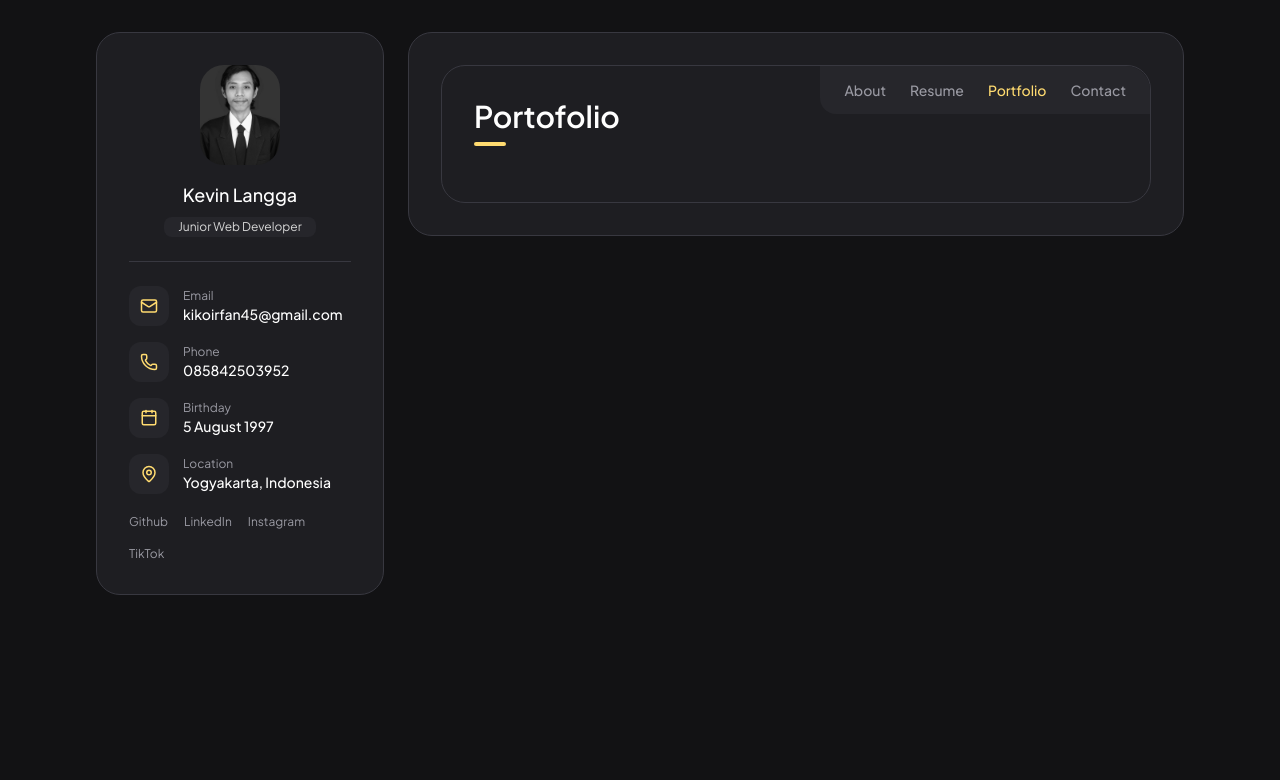
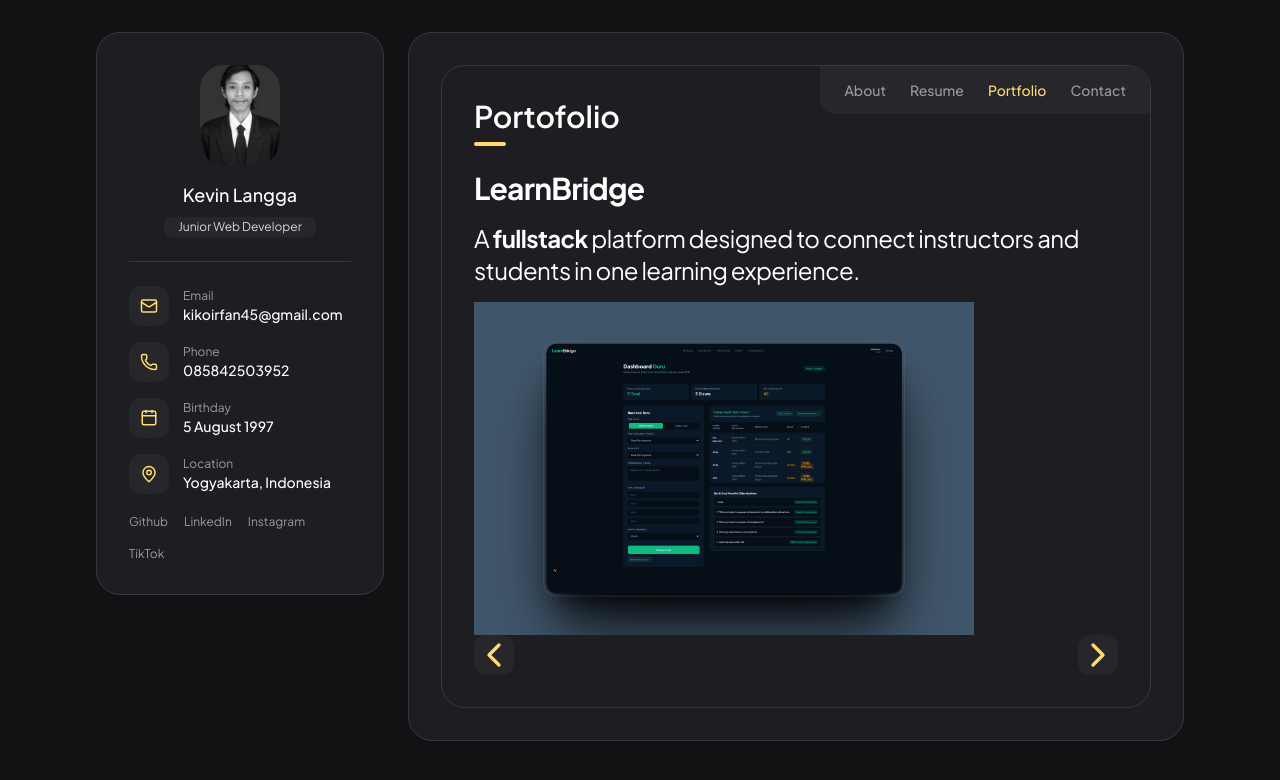
Before and after one commit to Kevin12er/PortoNext, a Next.js app: page / in a window 1280 px wide. Both pictures are taken after a click on the button "Portfolio". Shown: the top 780 px of the page. Built offline with nearby package versions, Linux system fonts and the light colour scheme.

Commit message:
feat: chevronright and left for image slider in portofolio

```diff
--- a/src/components/sections/porto.tsx
+++ b/src/components/sections/porto.tsx
@@ -1,9 +1,46 @@
+"use client";
 import SectionTitle from "@/components/ui/section-title";
+import Image from "next/image";
+import { learnBridgeImages } from "@/data/portofolio";
+import { useState } from "react";
+import Icon from "../ui/Icon";
 
 export default function Portofolio() {
-    return (
-        <section>
-            <SectionTitle>Portofolio</SectionTitle>
-        </section>
-    )
+  const [index, setIndex] = useState(0);
+
+  return (
+    <section>
+      <SectionTitle>Portofolio</SectionTitle>
+
+      <div className="space-y-4">
+        <h2 className="font-bold tracking-tight text-xl md:text-3xl">
+          LearnBridge
+        </h2>
+        <p className="tracking-tight text-xl md:text-2xl">
+          A <span className="font-bold">fullstack</span> platform designed to
+          connect instructors and students in one learning experience.
+        </p>
+        <div className="text-center">
+          <Image
+            src={learnBridgeImages[index]}
+            width={500}
+            height={400}
+            alt="main picture"
+          />
+          <div className="flex justify-between">
+            <Icon
+              name="ChevronLeft"
+              onClick={() => setIndex(index - 1)}
+              className="grid size-10  place-items-center rounded-xl bg-card-soft text-accent  cursor-pointer"
+            />
+            <Icon
+              name="ChevronRight"
+              onClick={() => setIndex(index + 1)}
+              className="grid size-10  place-items-center rounded-xl bg-card-soft text-accent  cursor-pointer"
+            />
+          </div>
+        </div>
+      </div>
+    </section>
+  );
 }
--- a/src/components/ui/Icon.tsx
+++ b/src/components/ui/Icon.tsx
@@ -9,7 +9,9 @@ import {
   Palette,
   Laptop,
   Gauge,
-  ChevronDown
+  ChevronDown,
+  ChevronLeft,
+  ChevronRight,
 } from "lucide-react";
 
 // Satu-satunya daftar ikon. Tambah ikon baru cukup di sini.
@@ -23,6 +25,8 @@ const icons = {
   Smartphone,
   Gauge,
   ChevronDown,
+  ChevronLeft,
+  ChevronRight,
   Palette,
   Laptop,
 };
@@ -35,6 +39,7 @@ type IconProps = {
   size?: number;
   strokeWidth?: number;
   className?: string;
+  onClick?: () => void;
 };
 
 export default function Icon({
@@ -42,6 +47,7 @@ export default function Icon({
   size = 18,
   strokeWidth = 2,
   className,
+  onClick,
 }: IconProps) {
   const Component = icons[name];
 
@@ -53,6 +59,7 @@ export default function Icon({
       size={size}
       strokeWidth={strokeWidth}
       className={className}
+      onClick={onClick}
       aria-hidden="true"
     />
   );
--- /dev/null
+++ b/src/data/portofolio.ts
@@ -0,0 +1,9 @@
+export const learnBridgeImages = [
+  "/images/learnbridge/guruJadi.png",
+  "/images/learnbridge/guruJadi1.png",
+  "/images/learnbridge/gurumteri.png",
+  "/images/learnbridge/siswads.png",
+  "/images/learnbridge/siswaNilai.png",
+  "/images/learnbridge/guruMobile.png",
+  "/images/learnbridge/siswaMobile.png",
+];
```
